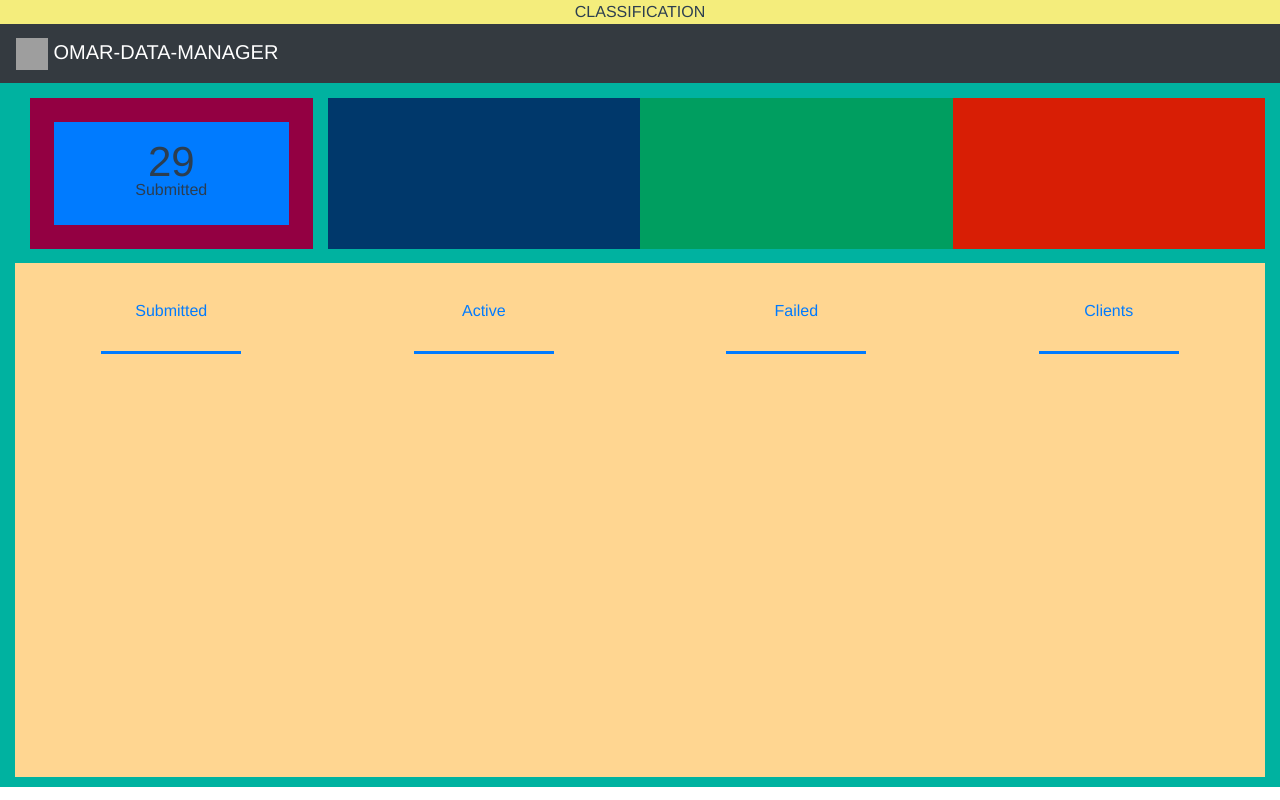
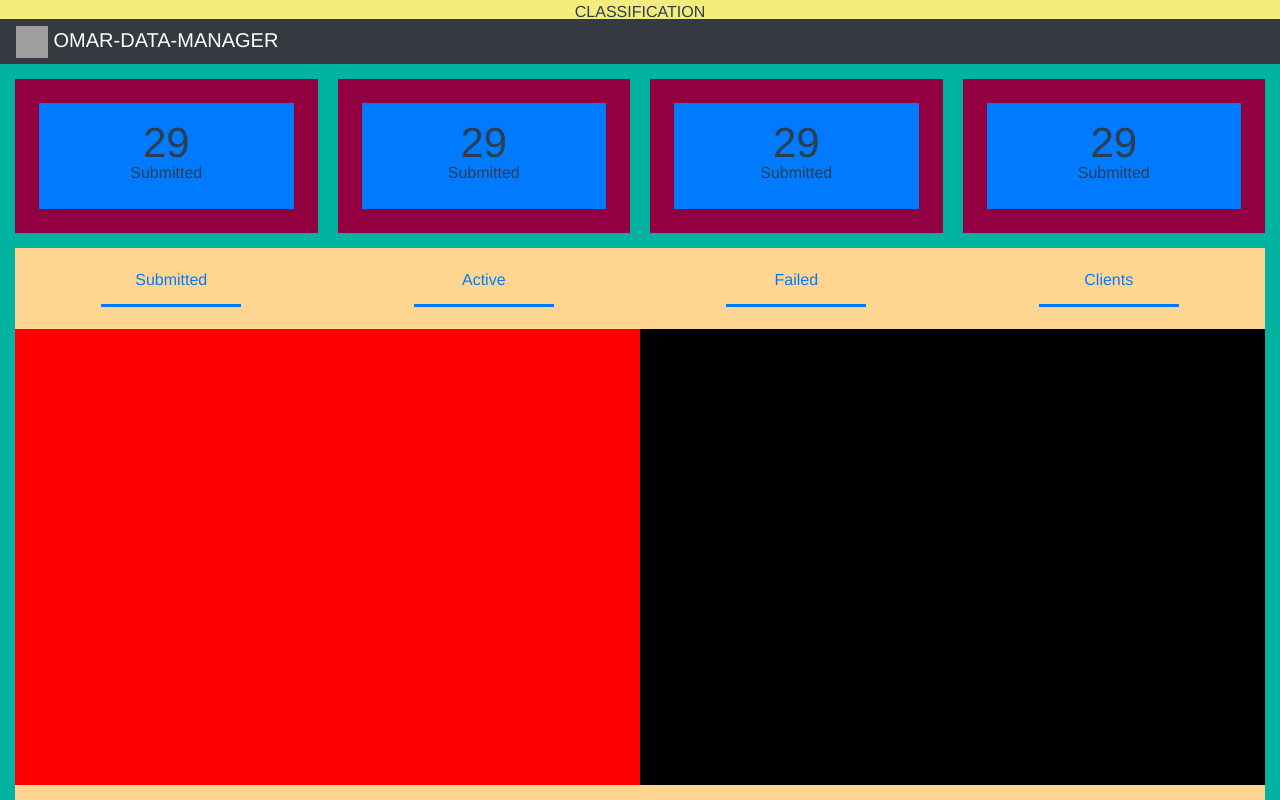
Before and after one commit to jr14marquez/omar-data-manager, a Vue app in the folder client/: page / in a window 1280 px wide. Built offline with nearby package versions, Linux system fonts and the light colour scheme; no server answers; grey boxes are pictures that could not be loaded; what vue-socket.io would draw is missing.

Commit message:
add stat widget rows/columns

```diff
--- a/client/package.json
+++ b/client/package.json
@@ -13,10 +13,12 @@
   "dependencies": {
     "bootstrap": "^4.0.0-beta.2",
     "bootstrap-vue": "latest",
+    "chart.js": "^2.7.2",
     "popper.js": "^1.12.9",
     "socket.io": "^2.1.1",
     "socket.io-client": "^2.1.1",
     "vue": "^2.5.2",
+    "vue-chartjs": "^3.3.2",
     "vue-router": "^3.0.1",
     "vue-socket.io": "^2.1.1-b",
     "vuex": "^3.0.1"
--- a/client/src/App.vue
+++ b/client/src/App.vue
@@ -1,17 +1,22 @@
 <template>
   <div id="app">
-    <div class="container-fluid" id="classification" style="padding-right:0px;padding-left:0px;height:3%;">
-        <div class="col-12" style="background-color:#f4ed7c;height:100%;"><div class="text-center">CLASSIFICATION</div></div>
+    <div class="container-fluid" style="padding:0px;margin:0px;height:8%;">
+        <div class="col-12" style="background-color:#f4ed7c;height:30%;"><div class="text-center">CLASSIFICATION</div></div>
+
+        <b-navbar type="dark" variant="dark" style="height:70%">
+          <b-navbar-brand href="#">
+            <img id="o2-logo" src="https://omar-rel.ossim.io/omar-ui/assets/o2-logo-61e1cb4d9a73f21683c6d15c66ec48c7.png" alt="">
+              OMAR-DATA-MANAGER
+          </b-navbar-brand>
+        </b-navbar>
     </div>
-    <b-navbar type="dark" variant="dark">
-      <b-navbar-brand href="#">
-        <img id="o2-logo" src="https://omar-rel.ossim.io/omar-ui/assets/o2-logo-61e1cb4d9a73f21683c6d15c66ec48c7.png" alt="">
-          OMAR-DATA-MANAGER
-      </b-navbar-brand>
-    </b-navbar>
-     <div class="container-fluid" style="height:88%;background-color:#00b2a0;margin-right:0px;margin-left:0px;">
-        <div class="row no-gutters" style="height:180px;padding-top:15px;padding-bottom:15px;">
-            <div class="col-md-3" style="padding-left:15px;padding-right:15px;">
+
+
+     <div class="container-fluid" style="height:92%;background-color:#00b2a0;margin-right:0px;margin-left:0px;">
+        <!--QUICK INFO-->
+        <div class="row no-gutters" style="height:25%;padding-top:15px;padding-bottom:15px;">
+
+            <div class="col-md-3" style="padding-right:10px;">
               <div class="widget info-widget" style="background-color:#930042;height:100%"><!--use this class for margin-bottom, box shadows-->
                 <div class="widget-body" style="height:100%;padding:1.5rem">
                   <div class="info-widget-inner" style="height:100%;">
@@ -23,24 +28,65 @@
                 </div>
               </div>
             </div>
-            <div class="col-md-3" style="background-color:#00386b;padding-left:15px;">
 
+            <div class="col-md-3" style="padding-left:10px;padding-right:10px;">
+              <div class="widget info-widget" style="background-color:#930042;height:100%"><!--use this class for margin-bottom, box shadows-->
+                <div class="widget-body" style="height:100%;padding:1.5rem">
+                  <div class="info-widget-inner" style="height:100%;">
+                    <div class="stats" style="height:100%;">
+                      <b-col cols="" class="bg-primary" style="font-size:2.625rem;height:55%;padding-top:.5rem;padding-bottom:.5rem">29</b-col>
+                      <b-col cols="" class="bg-primary" style="height:45%;">Submitted</b-col>
+                    </div>
+                  </div>
+                </div>
+              </div>
             </div>
-            <div class="col-md-3" style="background-color:#009e60;">
 
+            <div class="col-md-3" style="padding-left:10px;padding-right:10px;">
+              <div class="widget info-widget" style="background-color:#930042;height:100%"><!--use this class for margin-bottom, box shadows-->
+                <div class="widget-body" style="height:100%;padding:1.5rem">
+                  <div class="info-widget-inner" style="height:100%;">
+                    <div class="stats" style="height:100%;">
+                      <b-col cols="" class="bg-primary" style="font-size:2.625rem;height:55%;padding-top:.5rem;padding-bottom:.5rem">29</b-col>
+                      <b-col cols="" class="bg-primary" style="height:45%;">Submitted</b-col>
+                    </div>
+                  </div>
+                </div>
+              </div>
             </div>
-            <div class="col-md-3" style="background-color:#d81e05;">
 
+            <div class="col-md-3" style="padding-left:10px;">
+              <div class="widget info-widget" style="background-color:#930042;height:100%"><!--use this class for margin-bottom, box shadows-->
+                <div class="widget-body" style="height:100%;padding:1.5rem">
+                  <div class="info-widget-inner" style="height:100%;">
+                    <div class="stats" style="height:100%;">
+                      <b-col cols="" class="bg-primary" style="font-size:2.625rem;height:55%;padding-top:.5rem;padding-bottom:.5rem">29</b-col>
+                      <b-col cols="" class="bg-primary" style="height:45%;">Submitted</b-col>
+                    </div>
+                  </div>
+                </div>
+              </div>
             </div>
+
+
+
         </div>
 
-        <div style="background-color:#ffd691;height:73%;">
-            <b-nav justified pills style="line-height:5em;">
+        <!--STAT WIDGET-->
+        <div style="background-color:#ffd691;height:75%;padding-bottom:15px;">
+            <!--NAV PILLS-->
+            <b-nav justified pills style="height:15%;line-height:3em;">
               <b-nav-item><div style="width: 50%;margin-left: auto;margin-right: auto;border-bottom: solid;">Submitted</div></b-nav-item>
               <b-nav-item><div style="width: 50%;margin-left: auto;margin-right: auto;border-bottom: solid;">Active</div></b-nav-item>
               <b-nav-item><div style="width: 50%;margin-left: auto;margin-right: auto;border-bottom: solid;">Failed</div></b-nav-item>
               <b-nav-item><div style="width: 50%;margin-left: auto;margin-right: auto;border-bottom: solid;">Clients</div></b-nav-item>
             </b-nav>
+
+            <!--CHART AND TABLE-->
+            <b-row no-gutters class="justify-content-center" style="height:85%;">
+              <b-col md="6" cols="6" style="background-color:red;"></b-col>
+              <b-col md="6" cols="6" style="background-color:black;"></b-col>
+            </b-row>
         </div>
     </div>
     <!--<quickInfo></quickInfo>-->
```
Also changed, not shown: 1 other file (tests, documents, lock files or other folders).
